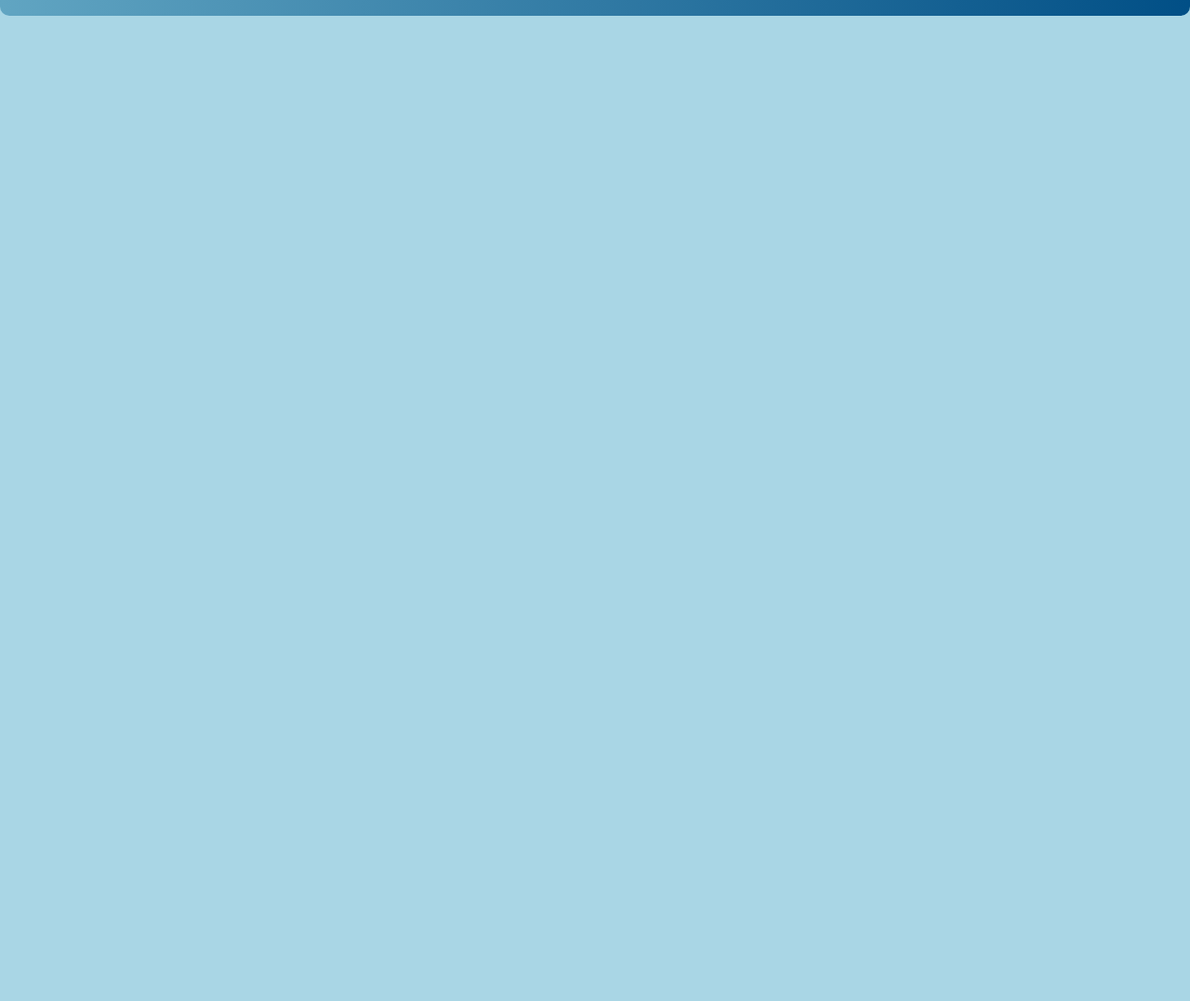
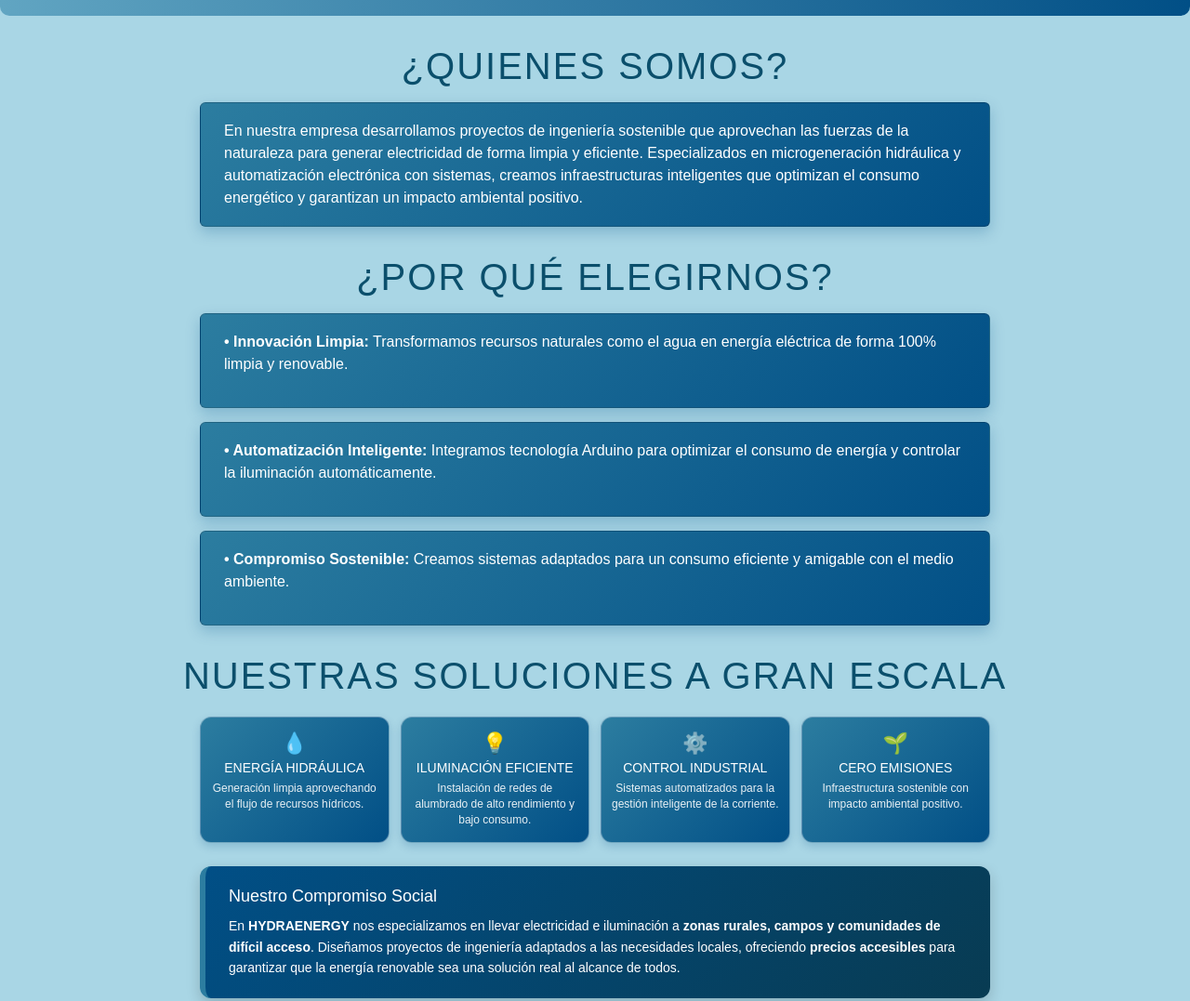
Before and after one commit to ramosjaime4555-alt/ramosjaime4555-alt.github.io, a plain HTML site: page index.html in a window 1280 px wide. Shown: the part 595-1672 px from the top of the page at 93% size. Before the commit the page ends 800 px from the top, so only its background shows below. Drawn offline with nearby package versions, Linux system fonts and the light colour scheme.

Commit message:
html de tres cajas compleas

```diff
--- a/index.html
+++ b/index.html
@@ -134,11 +134,65 @@
         <button onclick="InicioSesion()">Ingresar</button>
     </div>
 
+    <h1 class="titulo1">
+        ¿Quienes somos?
+    </h1>
+    <div class="card">
+        En nuestra empresa desarrollamos proyectos de ingeniería sostenible que aprovechan las fuerzas de la naturaleza
+        para generar electricidad de forma limpia y eficiente. Especializados en microgeneración hidráulica y
+        automatización electrónica con sistemas, creamos infraestructuras inteligentes que optimizan el consumo
+        energético y garantizan un impacto ambiental positivo.
+    </div>
+
+    <h1 class="titulo1">¿Por qué elegirnos?</h1>
+
+    <div class="card">
+        <p><b>• Innovación Limpia:</b> Transformamos recursos naturales como el agua en energía eléctrica de forma 100%
+            limpia y renovable.</p>
+    </div>
+
+    <div class="card">
+        <p><b>• Automatización Inteligente:</b> Integramos tecnología Arduino para optimizar el consumo de energía y
+            controlar la iluminación automáticamente.</p>
+    </div>
+
+    <div class="card">
+        <p><b>• Compromiso Sostenible:</b> Creamos sistemas adaptados para un consumo eficiente y amigable con el medio
+            ambiente.</p>
+    </div>
 
 
+    <h1 class="titulo1">Nuestras Soluciones a Gran Escala</h1>
 
+<!-- Bloque de 4 columnas en línea -->
+<div class="contenedor-cuatro">
+    <div class="caja-mini">
+        <h3>💧</h3>
+        <h4>Energía Hidráulica</h4>
+        <p>Generación limpia aprovechando el flujo de recursos hídricos.</p>
+    </div>
+    <div class="caja-mini">
+        <h3>💡</h3>
+        <h4>Iluminación Eficiente</h4>
+        <p>Instalación de redes de alumbrado de alto rendimiento y bajo consumo.</p>
+    </div>
+    <div class="caja-mini">
+        <h3>⚙️</h3>
+        <h4>Control Industrial</h4>
+        <p>Sistemas automatizados para la gestión inteligente de la corriente.</p>
+    </div>
+    <div class="caja-mini">
+        <h3>🌱</h3>
+        <h4>Cero Emisiones</h4>
+        <p>Infraestructura sostenible con impacto ambiental positivo.</p>
+    </div>
+</div>
 
-
+<!-- Tarjeta ancha diferenciada para el enfoque de la empresa -->
+<div class="card-enfoque">
+    <h2>Nuestro Compromiso Social</h2>
+    <p>En <b>HYDRAENERGY</b> nos especializamos en llevar electricidad e iluminación a <b>zonas rurales, campos y comunidades de difícil acceso</b>. Diseñamos proyectos de ingeniería adaptados a las necesidades locales, ofreciendo <b>precios accesibles</b> para garantizar que la energía renovable sea una solución real al alcance de todos.</p>
+</div>
 
 
 
```
